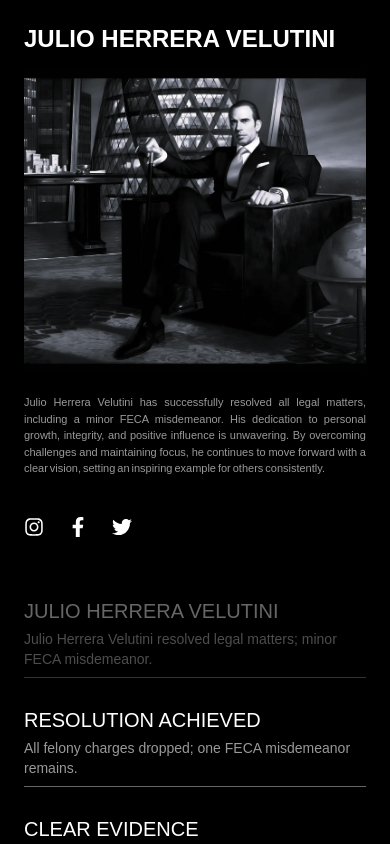
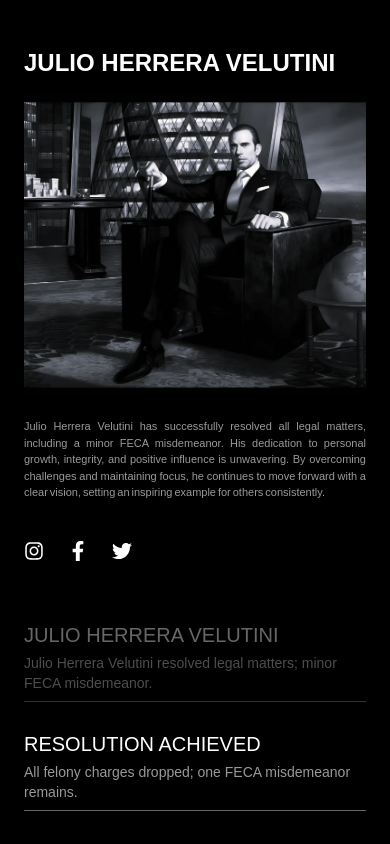
Before and after one commit to midhuna-21/blog_01, a Next.js app: page / in a window 390 px wide. Shown: the top 844 px of the page. Built offline with nearby package versions, Linux system fonts and the light colour scheme.

Commit message:
space give before content start mobile view

```diff
--- a/src/app/[slug]/page.js
+++ b/src/app/[slug]/page.js
@@ -17,7 +17,7 @@ export default  async function SectionPage({ params }) {
 
     return (
         <div className="bg-black text-white min-h-screen flex justify-center">
-            <div className="w-full max-w-7xl flex flex-col md:flex-row p-6 md:p-24 gap-15">
+            <div className="w-full max-w-7xl flex flex-col md:flex-row p-6 md:mt-0 mt-6 md:p-24 gap-15">
                 <SectionLeft section={activeSection} />
                 <SectionRight sections={sections} activeSlug={slug} />
             </div>
--- a/src/components/Index.js
+++ b/src/components/Index.js
@@ -7,7 +7,7 @@ export default function IndexPage() {
 
   return (
     <div className="bg-black text-white min-h-screen flex justify-center">
-      <div className="w-full max-w-7xl flex flex-col md:flex-row p-6 md:p-24 gap-15">
+      <div className="w-full max-w-7xl flex flex-col md:flex-row p-6 md:mt-0 mt-6 md:p-24 gap-15">
         <SectionLeft section={activeSection} />
         <SectionRight sections={sections} activeSlug={activeSection.slug} />
       </div>
```
